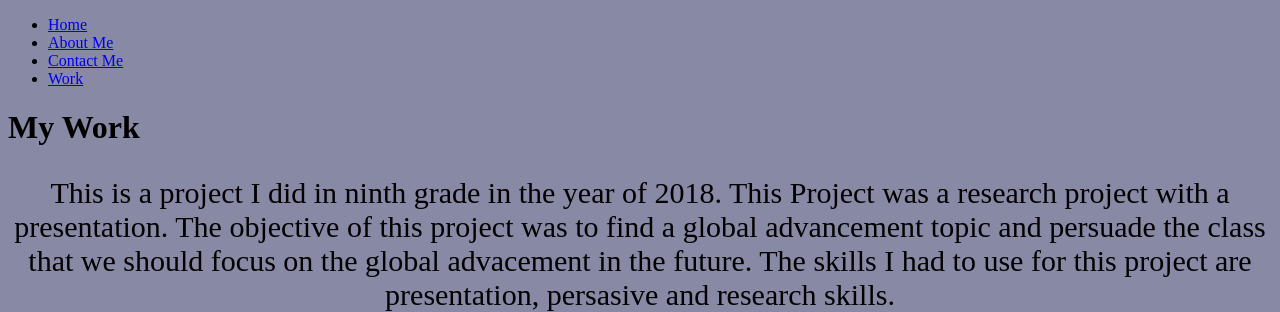
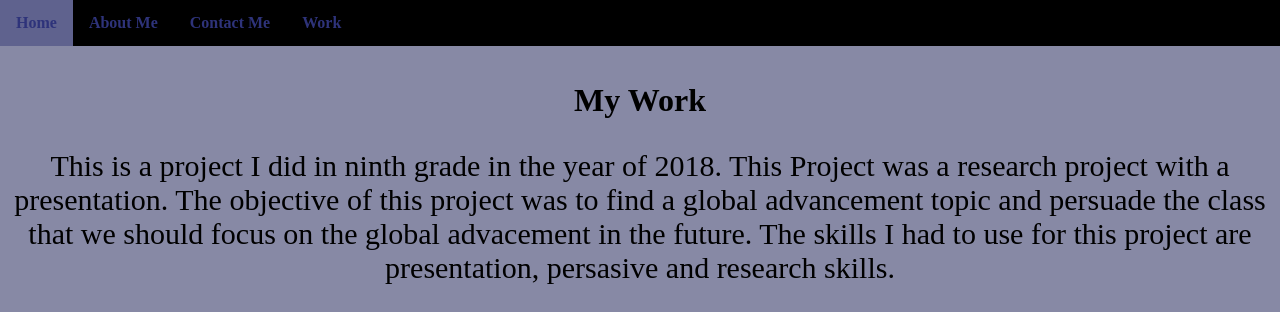
Before and after one commit to WVCS/portfolio-VincenteNguyen1, a plain HTML site: page Work.html in a window 1280 px wide. Shown: the top 312 px of the page. Drawn offline with Linux system fonts and the light colour scheme; grey boxes are pictures that could not be loaded.

Commit message:
Update Work.html

```diff
--- a/Work.html
+++ b/Work.html
@@ -1,5 +1,6 @@
 <!DOCTYPE html>
 <html>
+  <link rel="stylesheet" type="text/css" href="style.css"
   <title> Vincente Nguyen Portfolio </title>
   <body style="background-color:#8789A5">
 
```
